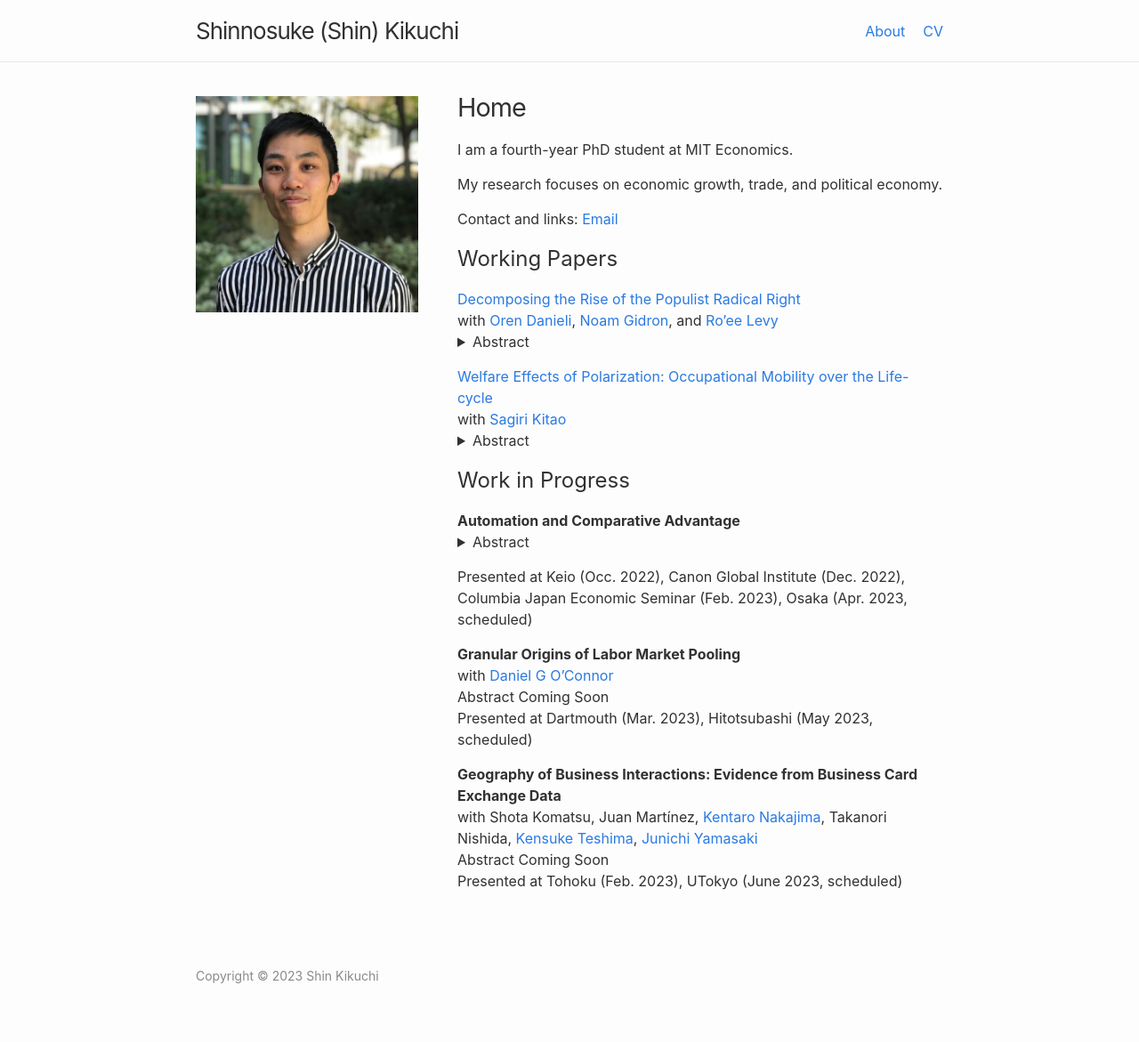
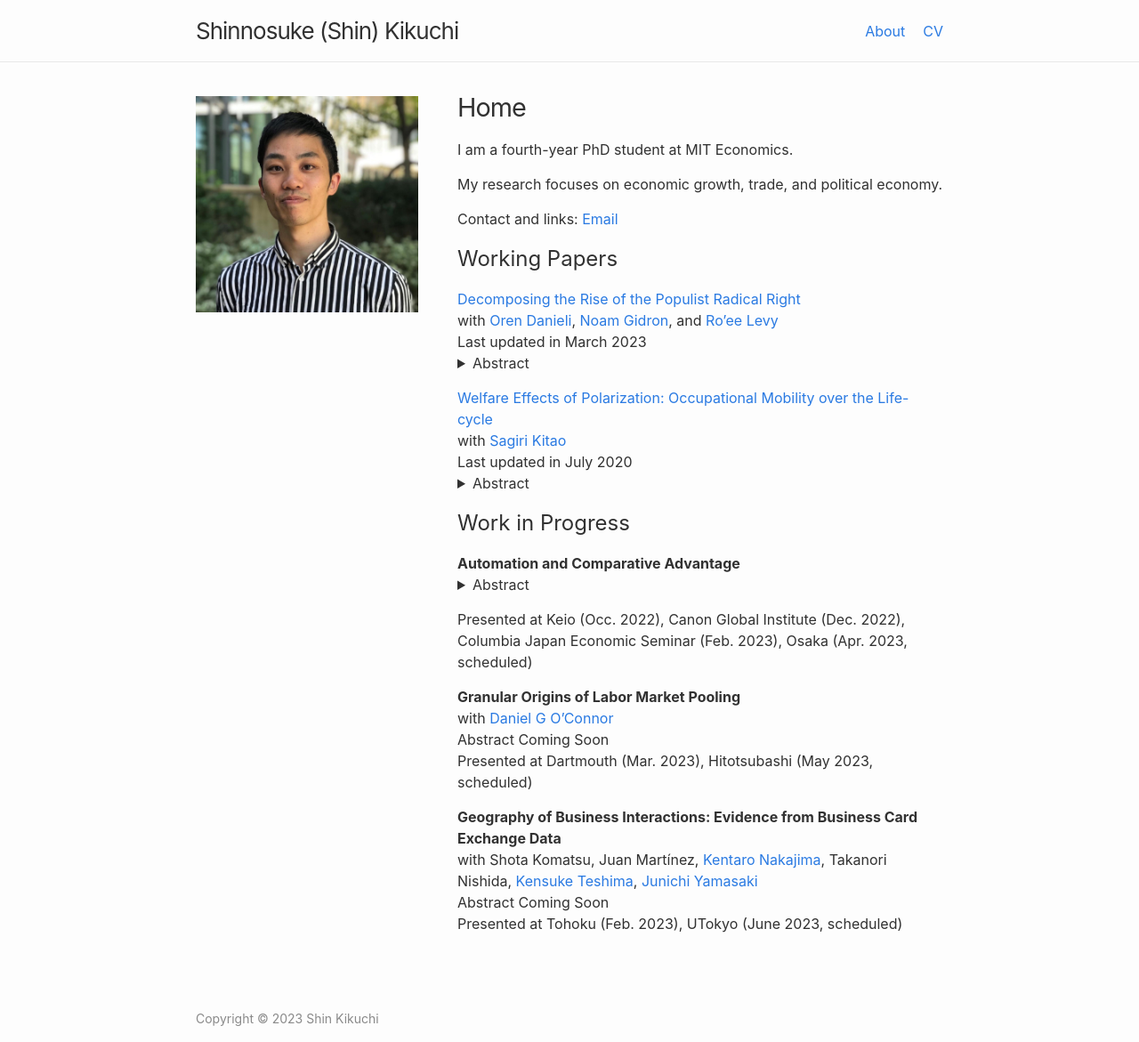
Before and after one commit to shinnkikuchi/shinnkikuchi.github.io, a Jekyll site: the page built from index.md, in a window 1280 px wide. Shown: the whole page at 89% size. Built offline with Jekyll 4.4.1, drawn with Linux system fonts in a browser that asks for light colours; before the commit the page ends 1123 px from its top, so only the background shows below that.

Commit message:
Revert "Update index.md"
This reverts commit cd960588fa8d63e8a91821debe501cde3835d3c0.

```diff
--- a/index.md
+++ b/index.md
@@ -21,6 +21,7 @@ Contact and links: [Email](mailto:skikuchi@mit.edu)
 with <a href="https://www.orendanieli.com/home" target="_blank">Oren Danieli</a>,
 <a href="https://scholar.harvard.edu/gidron/home" target="_blank">Noam Gidron</a>,
 and <a href="https://www.roeelevy.com/" target="_blank">Ro'ee Levy</a><br>
+Last updated in March 2023<br>
 <details style="margin-bottom: 15px; margin-top: -15px">
 	<summary>Abstract</summary>
 	Support for populist radical right parties in Europe has dramatically increased in the twenty-first century. We decompose the rise of the populist radical right between 2005 and 2020 into four components: changes in party positions, changes in voter attributes (demographics and opinions), changes in voters' priorities, and a residual. We merge two wide data sets on party positions and voter attributes and estimate voter priorities using a probabilistic voting model. We find that shifts in party positions and changes in voter attributes explain only a negligible part of the rise of populist radical right parties. The primary driver behind the success of these parties lies in voters' changing priorities. Particularly, voters are less likely to decide which party to support based on parties' economic positions. Instead, voters---mainly older, non-unionized, low-educated men---increasingly prioritize nativist cultural issues. This allows populist radical right parties to tap into a pre-existing reservoir of culturally conservative voters.
@@ -30,6 +31,7 @@ and <a href="https://www.roeelevy.com/" target="_blank">Ro'ee Levy</a><br>
 
 <a href="/files/research/KK-ROBOT.pdf" target="_blank">Welfare Effects of Polarization: Occupational Mobility over the Life-cycle</a><br>
 with <a href="https://sites.google.com/site/sagirikitao/home" target="_blank">Sagiri Kitao</a><br>
+Last updated in July 2020<br>
 <details style="margin-bottom: 15px; margin-top: -15px">
 	<summary>Abstract</summary>
 	What are the welfare effects of polarization: wage and employment losses of middle-class workers relative to low- and high-skill groups? We build a model of overlapping generations who choose consumption, savings, labor supply, and occupations over their life-cycles, and accumulate human capital. We simulate a wage shift observed since the early 1980s and investigate individuals’ responses. Polarization improves welfare of young individuals that are high-skilled, while it hurts low-skilled individuals across all ages and especially younger ones. The gain of the high-skilled is larger for generations entering in later periods, who can fully exploit the rising skill premium.
```
